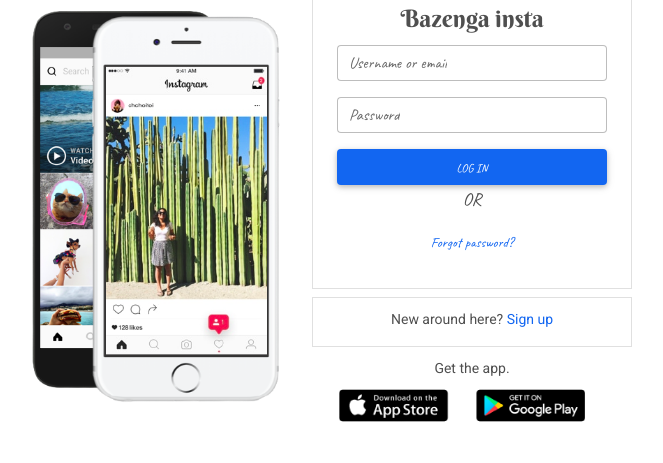
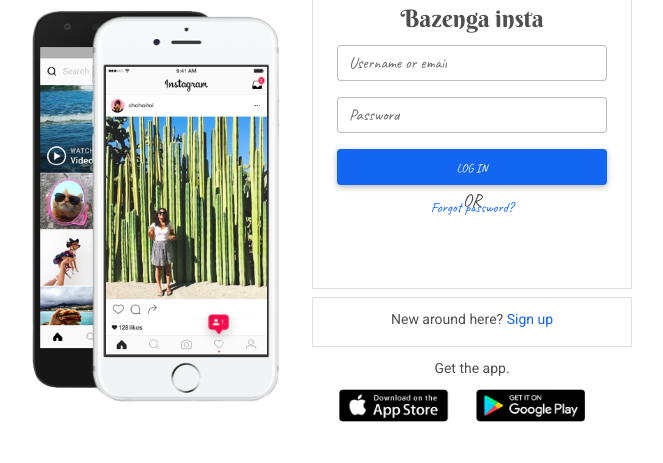
Before and after one commit to eude313/insta, a Django app: page / in a window 1280 px wide. Shown: the part 49-512 px from the top of the page, without its empty margins (340-1003 px from the left). Run offline with Django 3.2, Linux system fonts and the light colour scheme; some libraries are stand-ins or nearby versions.

Commit message:
add commit

```diff
--- a/insta/templates/gram/base.html
+++ b/insta/templates/gram/base.html
@@ -21,7 +21,7 @@
     <!-- MDB -->
     <link href="https://cdnjs.cloudflare.com/ajax/libs/mdb-ui-kit/3.6.0/mdb.min.css"
     rel="stylesheet"/>
-    <link href="{% static '/css/base.css' %}"/>
+    <link rel="stylesheet" type="text/css" href="{% static '/css/base.css' %}"/>
     <title>insta</title>
 </head>
 <body>
--- a/static/css/base.css
+++ b/static/css/base.css
@@ -4,9 +4,8 @@ font-family: 'Caveat', cursive; {notes} */
 .or{
     height:10px;
     font-size:10px;
-    background-color: black;
 }
 .vl{
-    height:2px;
-    width: 10vh;
+    height:1px;
+    width: 1rem;
 }
```
